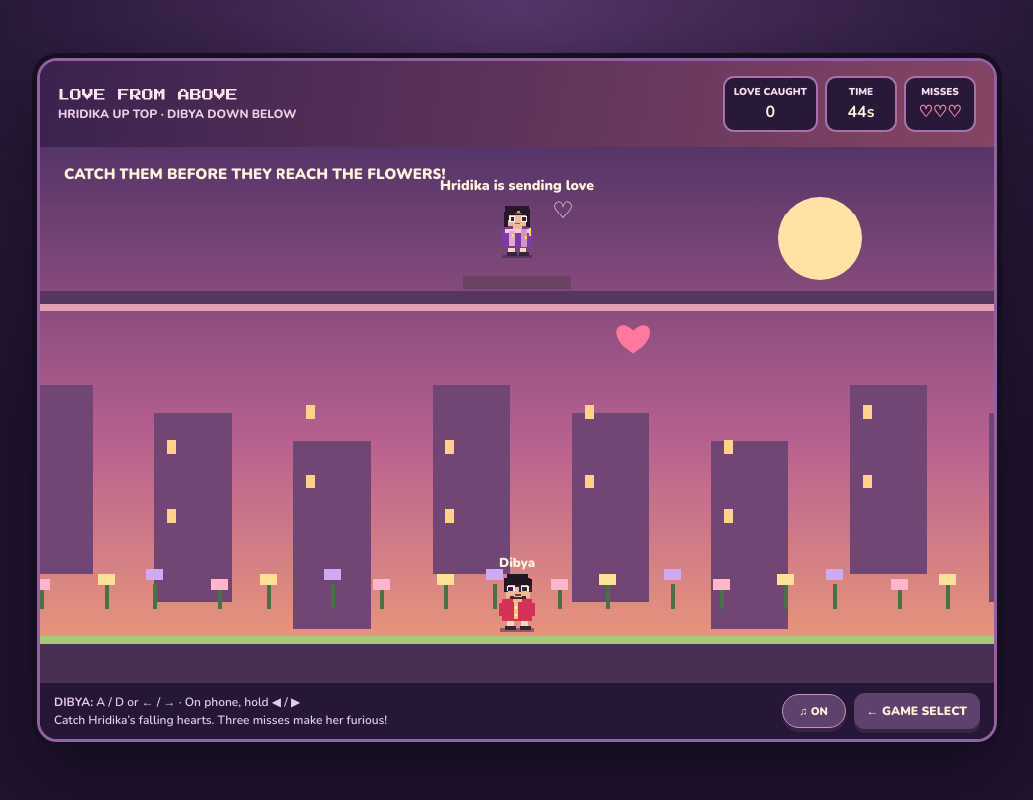
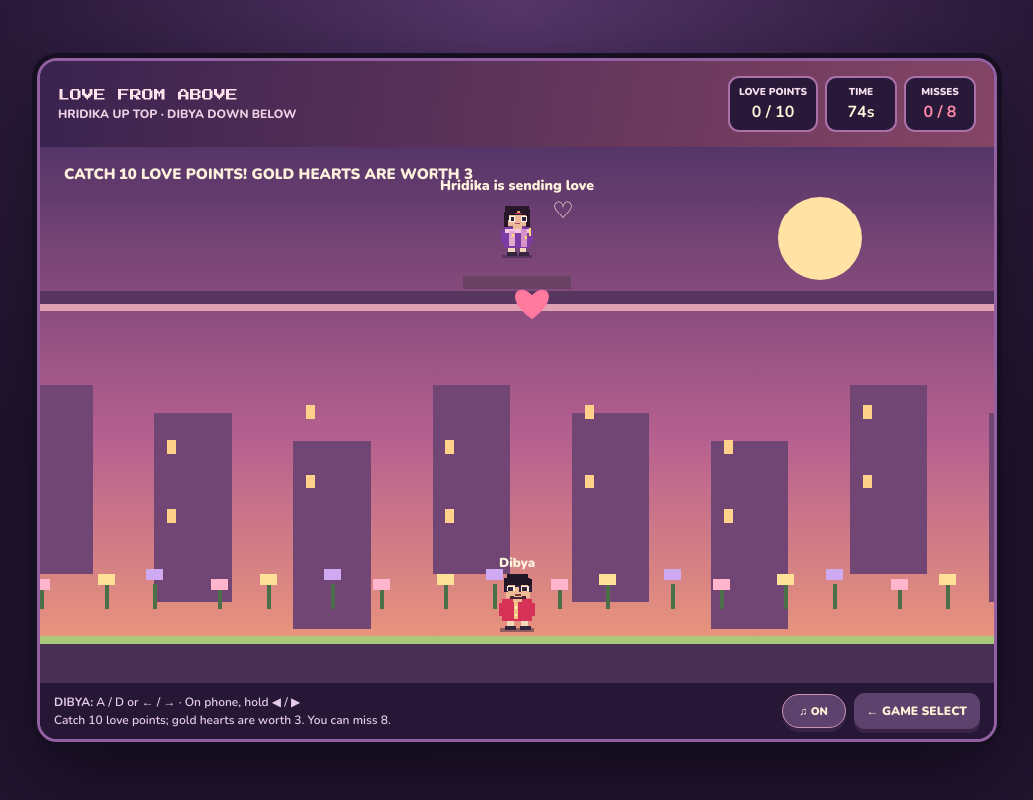
Before and after one commit to dibyajitgupta06/Arcade, a plain HTML site: page heart-catcher.html in a window 1280 px wide. Both pictures are taken after a click on the button "LET'S CATCH LOVE ♥". Shown: the whole page, without its empty margins (123-1156 px from the left). Drawn offline with nearby package versions, Linux system fonts and the light colour scheme; animation ran at ten frames a second.

Commit message:
Make Love from Above easier to win

```diff
--- a/heart-catcher.html
+++ b/heart-catcher.html
@@ -10,22 +10,23 @@
 <link rel="stylesheet" href="assets/arcade-music.css">
 </head>
 <body data-arcade-track="heart"><main class="shell">
-<header><div class="logo">LOVE FROM ABOVE <small>HRIDIKA UP TOP · DIBYA DOWN BELOW</small></div><div class="hud"><div class="stat">LOVE CAUGHT<strong id="score">0</strong></div><div class="stat">TIME<strong><span id="time">45</span>s</strong></div><div class="stat mood">MISSES<strong id="misses">♡♡♡</strong></div></div></header>
+<header><div class="logo">LOVE FROM ABOVE <small>HRIDIKA UP TOP · DIBYA DOWN BELOW</small></div><div class="hud"><div class="stat">LOVE POINTS<strong id="score">0 / 10</strong></div><div class="stat">TIME<strong><span id="time">75</span>s</strong></div><div class="stat mood">MISSES<strong id="misses">0 / 8</strong></div></div></header>
 <section class="stage"><canvas id="game" width="960" height="540" aria-label="Catch falling hearts as Dibya"></canvas></section>
 <div class="touch" aria-label="Touch controls"><div class="pad"><button data-dir="-1" aria-label="Move left">◀</button><button data-dir="1" aria-label="Move right">▶</button></div><span class="help">Hold a button to move Dibya.</span></div>
-<footer class="bar"><div class="help"><b>DIBYA:</b> A / D or ← / → · On phone, hold ◀ / ▶<br>Catch Hridika’s falling hearts. Three misses make her furious!</div><div class="arcade-footer-actions"><button class="btn secondary arcade-music-toggle" type="button" data-music-toggle aria-pressed="false" aria-label="Mute background music">♫ ON</button><a class="btn secondary" href="index.html#games">← GAME SELECT</a></div></footer>
+<footer class="bar"><div class="help"><b>DIBYA:</b> A / D or ← / → · On phone, hold ◀ / ▶<br>Catch 10 love points; gold hearts are worth 3. You can miss 8.</div><div class="arcade-footer-actions"><button class="btn secondary arcade-music-toggle" type="button" data-music-toggle aria-pressed="false" aria-label="Mute background music">♫ ON</button><a class="btn secondary" href="index.html#games">← GAME SELECT</a></div></footer>
 </main>
-<div class="overlay" id="welcome"><div class="panel"><div class="title">LOVE FROM<br>ABOVE ♡</div><div class="pair"><figure><div class="portrait h" role="img" aria-label="Hridika"></div><figcaption>HRIDIKA</figcaption></figure><figure><div class="portrait d" role="img" aria-label="Dibya"></div><figcaption>DIBYA</figcaption></figure></div><p>Hridika is sending all her love from the top! Move Dibya along the bottom to catch every heart. Let one fall and watch her mood…</p><button class="btn" id="start">LET'S CATCH LOVE ♥</button><button class="arcade-music-toggle arcade-lobby-music" type="button" data-music-toggle aria-pressed="false" aria-label="Mute background music">♫ ON</button></div></div>
+<div class="overlay" id="welcome"><div class="panel"><div class="title">LOVE FROM<br>ABOVE ♡</div><div class="pair"><figure><div class="portrait h" role="img" aria-label="Hridika"></div><figcaption>HRIDIKA</figcaption></figure><figure><div class="portrait d" role="img" aria-label="Dibya"></div><figcaption>DIBYA</figcaption></figure></div><p>Catch 10 love points before time runs out. Gold hearts are worth 3, and you can miss 8 before Hridika gets grumpy.<br><b>Keyboard:</b> A / D or ← / → &nbsp; · &nbsp; <b>Phone:</b> hold ◀ / ▶</p><button class="btn" id="start">LET'S CATCH LOVE ♥</button><button class="arcade-music-toggle arcade-lobby-music" type="button" data-music-toggle aria-pressed="false" aria-label="Mute background music">♫ ON</button></div></div>
 <div class="overlay gone" id="finish"><div class="panel"><div class="pair"><figure><div class="portrait h" id="angryPortrait" role="img" aria-label="Hridika"></div><figcaption>HRIDIKA</figcaption></figure><figure><div class="portrait d" role="img" aria-label="Dibya"></div><figcaption>DIBYA</figcaption></figure></div><div class="title" id="resultTitle">LOVE CAUGHT!</div><p id="resultText"></p><button class="btn" id="retry">PLAY AGAIN ♥</button> <a class="btn secondary" href="index.html#games">GAME SELECT</a></div></div>
 <script>
 (()=>{'use strict';
 const canvas=document.querySelector('#game'),ctx=canvas.getContext('2d'),$=id=>document.getElementById(id),W=960,H=540;
 const dibya=new Image(),hridika=new Image();dibya.src='assets/dibya.svg';hridika.src='assets/hridika.svg';
+const TARGET=10,MAX_MISSES=8,GAME_LENGTH=75;
 let running=false,last=0,elapsed=0,score=0,misses=0,spawn=0,hearts=[],particles=[],x=480,frame=0,angry=0,keys={};
-function begin(){window.arcadeMusic?.play();running=true;elapsed=0;score=0;misses=0;spawn=.5;hearts=[];particles=[];x=480;angry=0;$('score').textContent='0';$('time').textContent='45';$('misses').textContent='♡♡♡';$('welcome').classList.add('gone');$('finish').classList.add('gone');last=performance.now()}
-function spawnHeart(){hearts.push({x:50+Math.random()*860,y:115,v:125+Math.min(score,25)*3,phase:Math.random()*6.28,gold:Math.random()<.12})}
-function drop(h){misses++;angry=2.2;$('misses').textContent='♡'.repeat(Math.max(0,3-misses))+'💢'.repeat(Math.min(3,misses));if(misses>=3)end(false)}
-function end(win){running=false;$('resultTitle').textContent=win?'LOVE CAUGHT! ♥':'HRIDIKA IS MAD! 💢';$('resultText').textContent=win?'You caught '+score+' hearts and made Hridika smile all the way to the last one!':'Three hearts slipped away. Hridika is furious! You still caught '+score+' hearts. Try again and make it up to her.';$('angryPortrait').style.filter=win?'none':'sepia(.5) saturate(1.5)';$('finish').classList.remove('gone')}
+function begin(){window.arcadeMusic?.play();running=true;elapsed=0;score=0;misses=0;spawn=.65;hearts=[];particles=[];x=480;angry=0;$('score').textContent='0 / '+TARGET;$('time').textContent=String(GAME_LENGTH);$('misses').textContent='0 / '+MAX_MISSES;$('welcome').classList.add('gone');$('finish').classList.add('gone');last=performance.now()}
+function spawnHeart(){const first=score===0&&misses===0&&elapsed<2;hearts.push({x:first?425+Math.random()*110:50+Math.random()*860,y:115,v:90+Math.min(score,TARGET)*.35,phase:Math.random()*6.28,gold:Math.random()<.18})}
+function drop(){misses++;angry=2.2;$('misses').textContent=misses+' / '+MAX_MISSES;if(misses>=MAX_MISSES)end(false)}
+function end(win,reason='misses'){running=false;$('resultTitle').textContent=win?'LOVE CAUGHT! ♥':'HRIDIKA IS MAD! 💢';$('resultText').textContent=win?'You collected enough love points to fill Hridika’s basket and make her smile!':reason==='time'?'Time ran out. You caught '+score+' of '+TARGET+' love points. Hridika is still cheering you on—try again!':'Eight hearts slipped away. Hridika is getting a little grumpy! You caught '+score+' of '+TARGET+' love points. Try again—there are more hearts coming.';$('angryPortrait').style.filter=win?'none':'sepia(.5) saturate(1.5)';$('finish').classList.remove('gone')}
 function rect(x,y,w,h,c){ctx.fillStyle=c;ctx.fillRect(Math.round(x),Math.round(y),w,h)}
 function sprite(im,frameNo,row,x,y,w,h){if(im.complete&&im.naturalWidth){let s=im===dibya?70/65:1,dw=w*s,dh=h*s;ctx.drawImage(im,(frameNo%4)*64,row*80,64,80,x-(dw-w)/2,y-(dh-h),dw,dh)}}
 function background(){let g=ctx.createLinearGradient(0,0,0,H);g.addColorStop(0,'#553568');g.addColorStop(.55,'#b76190');g.addColorStop(1,'#f3a078');ctx.fillStyle=g;ctx.fillRect(0,0,W,H);ctx.fillStyle='#ffe2a4';ctx.beginPath();ctx.arc(785,92,42,0,Math.PI*2);ctx.fill();for(let i=0;i<8;i++){let bx=i*140-25;rect(bx,240+(i%3)*28,78,190,'#714675');for(let j=0;j<4;j++)if((i+j)%2===0)rect(bx+13,260+j*35,9,14,'#ffd18b')}
@@ -36,8 +37,8 @@ rect(426,130,108,13,'#694264');sprite(hridika,angry>0?2:Math.floor(elapsed*3)%4,
 // Dibya runs at the bottom
 rect(0,493,W,47,'#473052');rect(0,493,W,8,'#a9c879');sprite(dibya,Math.floor(frame)%4,keys.left||keys.right?1:0,x-26,430,52,64);ctx.font='900 13px Nunito';ctx.fillStyle='#fff2dc';ctx.fillText('Dibya',x,423);
 }
-function draw(){background();hearts.forEach(h=>{let bob=Math.sin(h.phase)*5;ctx.save();ctx.translate(h.x,h.y+bob);ctx.scale(h.gold?1.2:1,h.gold?1.2:1);ctx.fillStyle=h.gold?'#ffe078':'#ff789e';ctx.beginPath();ctx.moveTo(0,10);ctx.bezierCurveTo(-29,-10,-15,-29,0,-14);ctx.bezierCurveTo(15,-29,29,-10,0,10);ctx.fill();ctx.restore();if(h.gold){ctx.strokeStyle='#fff5bc';ctx.lineWidth=2;ctx.beginPath();ctx.arc(h.x,h.y,23,0,Math.PI*2);ctx.stroke()}});particles.forEach(p=>{ctx.globalAlpha=Math.max(0,p.life/25);ctx.fillStyle=p.color;ctx.font='18px sans-serif';ctx.fillText(p.gold?'✨':'♡',p.x,p.y);ctx.globalAlpha=1});if(running){ctx.font='900 15px Nunito';ctx.textAlign='left';ctx.fillStyle='#fff2dc';ctx.fillText('CATCH THEM BEFORE THEY REACH THE FLOWERS!',24,32)}}
-function update(dt){if(!running)return;elapsed+=dt;angry=Math.max(0,angry-dt);if(elapsed>=45){$('time').textContent='0';end(true);return}$('time').textContent=String(Math.ceil(45-elapsed));let direction=(keys.right?1:0)-(keys.left?1:0);x=Math.max(28,Math.min(W-28,x+direction*360*dt));frame+=dt*(direction?10:4);spawn-=dt;if(spawn<=0){spawnHeart();spawn=Math.max(.38,1.05-score*.012)}hearts.forEach(h=>{h.phase+=dt*5;h.y+=h.v*dt;if(h.y>439&&Math.abs(h.x-x)<48){score+=h.gold?3:1;$('score').textContent=score;for(let j=0;j<5;j++)particles.push({x:h.x+(Math.random()-.5)*36,y:h.y,life:25,gold:h.gold,color:h.gold?'#ffe078':'#fff0d6'});h.caught=true}else if(h.y>488){h.missed=true;drop(h)}});hearts=hearts.filter(h=>!h.caught&&!h.missed);particles.forEach(p=>{p.y-=dt*75;p.life-=dt*35});particles=particles.filter(p=>p.life>0)}
+function draw(){background();hearts.forEach(h=>{let bob=Math.sin(h.phase)*5;ctx.save();ctx.translate(h.x,h.y+bob);ctx.scale(h.gold?1.2:1,h.gold?1.2:1);ctx.fillStyle=h.gold?'#ffe078':'#ff789e';ctx.beginPath();ctx.moveTo(0,10);ctx.bezierCurveTo(-29,-10,-15,-29,0,-14);ctx.bezierCurveTo(15,-29,29,-10,0,10);ctx.fill();ctx.restore();if(h.gold){ctx.strokeStyle='#fff5bc';ctx.lineWidth=2;ctx.beginPath();ctx.arc(h.x,h.y,23,0,Math.PI*2);ctx.stroke()}});particles.forEach(p=>{ctx.globalAlpha=Math.max(0,p.life/25);ctx.fillStyle=p.color;ctx.font='18px sans-serif';ctx.fillText(p.gold?'✨':'♡',p.x,p.y);ctx.globalAlpha=1});if(running){ctx.font='900 15px Nunito';ctx.textAlign='left';ctx.fillStyle='#fff2dc';ctx.fillText('CATCH 10 LOVE POINTS! GOLD HEARTS ARE WORTH 3',24,32)}}
+function update(dt){if(!running)return;elapsed+=dt;angry=Math.max(0,angry-dt);if(elapsed>=GAME_LENGTH){$('time').textContent='0';end(score>=TARGET,'time');return}$('time').textContent=String(Math.ceil(GAME_LENGTH-elapsed));let direction=(keys.right?1:0)-(keys.left?1:0);x=Math.max(28,Math.min(W-28,x+direction*520*dt));frame+=dt*(direction?10:4);spawn-=dt;if(spawn<=0){spawnHeart();spawn=1.65}hearts.forEach(h=>{h.phase+=dt*5;h.y+=h.v*dt;if(h.y>405&&Math.abs(h.x-x)<100){score+=h.gold?3:1;$('score').textContent=score+' / '+TARGET;for(let j=0;j<5;j++)particles.push({x:h.x+(Math.random()-.5)*36,y:h.y,life:25,gold:h.gold,color:h.gold?'#ffe078':'#fff0d6'});h.caught=true}});hearts=hearts.filter(h=>!h.caught);if(score>=TARGET){end(true);return}for(const h of hearts){if(h.y>488){h.missed=true;drop();if(!running)break}}hearts=hearts.filter(h=>!h.missed);particles.forEach(p=>{p.y-=dt*75;p.life-=dt*35});particles=particles.filter(p=>p.life>0)}
 function loop(now){let dt=Math.min((now-last)/1000||0,.04);last=now;update(dt);draw();requestAnimationFrame(loop)}
 window.addEventListener('keydown',e=>{let k=e.key.toLowerCase();if(['arrowleft','arrowright',' '].includes(k))e.preventDefault();if(k==='a'||k==='arrowleft')keys.left=true;if(k==='d'||k==='arrowright')keys.right=true});window.addEventListener('keyup',e=>{let k=e.key.toLowerCase();if(k==='a'||k==='arrowleft')keys.left=false;if(k==='d'||k==='arrowright')keys.right=false});document.querySelectorAll('[data-dir]').forEach(b=>{const key=Number(b.dataset.dir)<0?'left':'right',on=e=>{e.preventDefault();keys[key]=true},off=e=>{e.preventDefault();keys[key]=false};b.addEventListener('pointerdown',on);['pointerup','pointerleave','pointercancel'].forEach(ev=>b.addEventListener(ev,off))});$('start').onclick=begin;$('retry').onclick=begin;requestAnimationFrame(loop)
 })();
```
